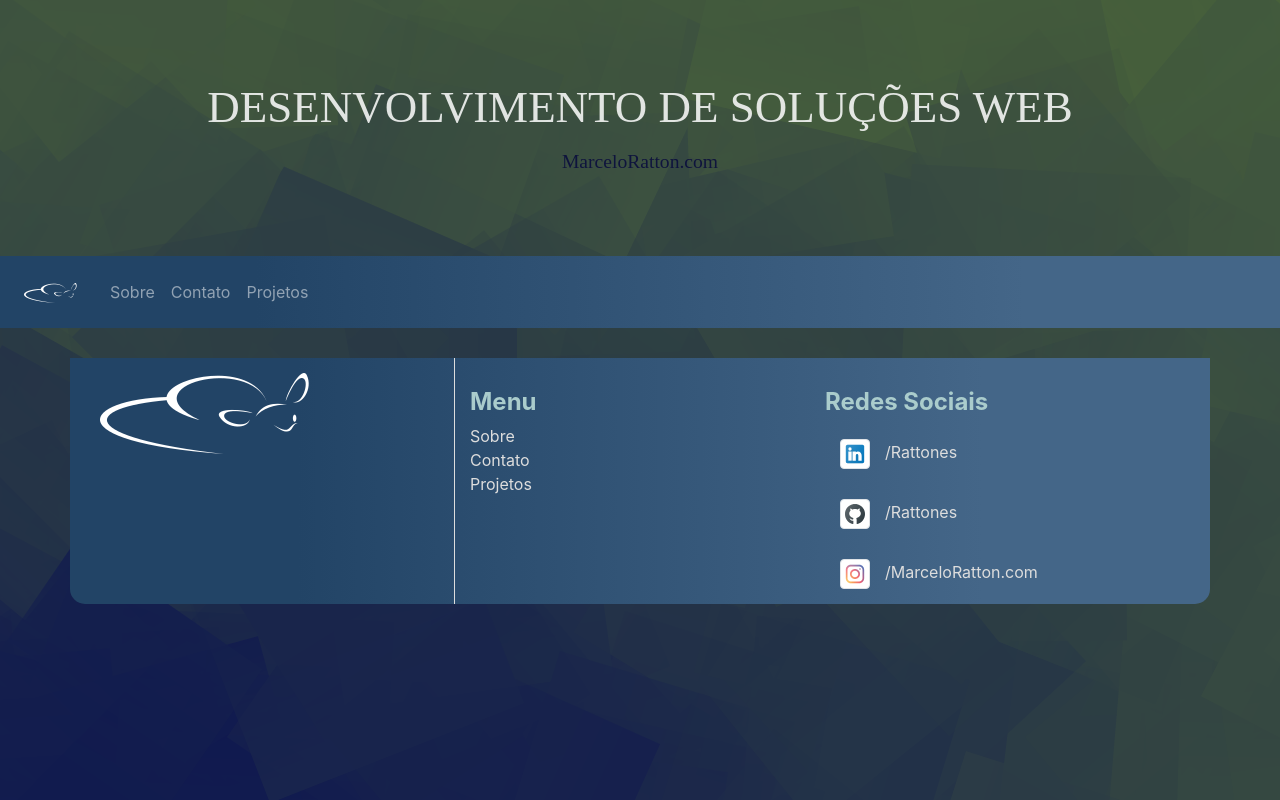
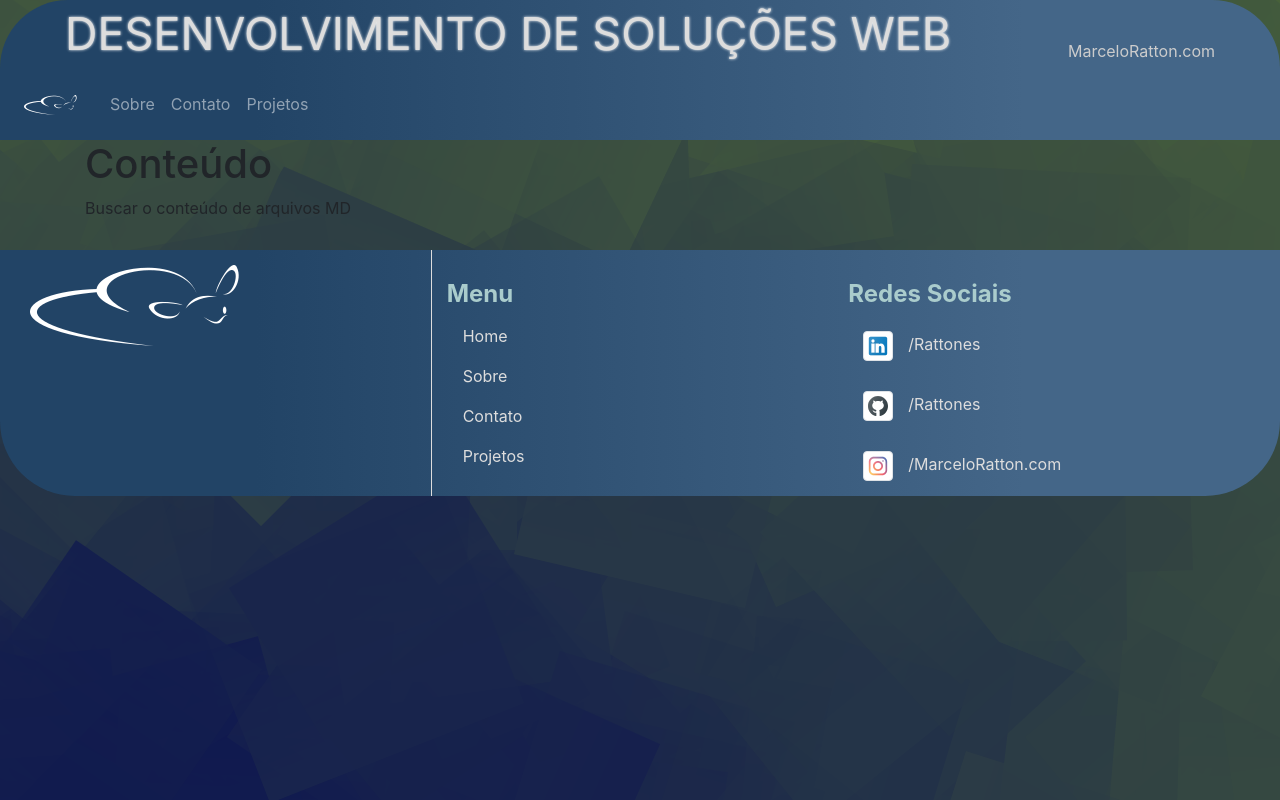
Before and after one commit to MarceloRatton/site, a React (Create React App) app: page / in a window 1280 px wide. Built offline with nearby package versions, Linux system fonts and the light colour scheme.

Commit message:
evolutiong ..

```diff
--- /dev/null
+++ b/src/components/Contend/index.js
@@ -0,0 +1,13 @@
+import React from 'react';
+import { Container } from 'react-bootstrap';
+
+import './styles.css';
+
+export default function Content() {
+    return (
+        <Container>
+            <h1>Conteúdo</h1>
+            <span>Buscar o conteúdo de arquivos MD</span>
+        </Container>
+    );
+}
--- a/src/components/Footbar/index.js
+++ b/src/components/Footbar/index.js
@@ -1,5 +1,5 @@
-import React, { Component } from 'react'
-import { Container, Row, Col, Figure, Image } from 'react-bootstrap'
+import React from 'react'
+import { Container, Row, Col, Figure, Image, Nav } from 'react-bootstrap'
 
 import './styles.css'
 
@@ -9,10 +9,9 @@ import LinkedIn from '../../assets/img/icons/linkedin.svg'
 import Github from '../../assets/img/icons/github.svg'
 import Instagram from '../../assets/img/icons/instagram.svg'
 
-export default class Footbar extends Component {
-  render() {
+export default function Footbar() {
     return (
-        <Container className="footer">
+        <Container fluid className="footer">
             <Col className="base-line" xs={4}>
                 <Row>
                     <Figure>
@@ -26,13 +25,16 @@ export default class Footbar extends Component {
                         <h4>Menu</h4>
                     </Row>
                     <Row>
-                        Sobre
+                        <Nav.Link href="/">Home</Nav.Link>
                     </Row>
                     <Row>
-                        Contato
+                        <Nav.Link href="/sobre">Sobre</Nav.Link>
                     </Row>
                     <Row>
-                        Projetos
+                        <Nav.Link href="/contato">Contato</Nav.Link>
+                    </Row>
+                    <Row>
+                        <Nav.Link href="/projetos">Projetos</Nav.Link>
                     </Row>
                 </Col>
                 <Col>
@@ -45,12 +47,12 @@ export default class Footbar extends Component {
                         </a>
                     </Row>
                     <Row>
-                    <a href="https://github.com/rattones" target="_blank">
+                        <a href="https://github.com/rattones" target="_blank">
                             <Image src={Github} thumbnail={true} width={30}/>/Rattones
                         </a>
                     </Row>
                     <Row>
-                    <a href="https://instagram.com/marcelorattoncom" target="_blank">
+                        <a href="https://instagram.com/marcelorattoncom" target="_blank">
                             <Image src={Instagram} thumbnail={true} width={30}/>/MarceloRatton.com
                         </a>
                     </Row>
@@ -58,5 +60,4 @@ export default class Footbar extends Component {
             </Col>
         </Container>
     )
-  }
 }
--- a/src/components/Footbar/styles.css
+++ b/src/components/Footbar/styles.css
@@ -3,8 +3,8 @@
     background-blend-mode: color-burn;
     color: #ddd;
     margin-top: 30px;
-    border-bottom-left-radius: 15px;
-    border-bottom-right-radius: 15px;
+    border-bottom-left-radius: 75px;
+    border-bottom-right-radius: 75px;
     display: flex;
     flex-direction: row;
 }
--- a/src/components/Title/index.js
+++ b/src/components/Title/index.js
@@ -1,18 +1,12 @@
-import React, { Component } from 'react';
-
+import React from 'react';
+import { Container } from 'react-bootstrap';
 import './styles.css'
 
-export default class Title extends Component {
-  render() {
+export default function Title({ title }) {
     return (
-      <div className="site-heading">
-        <h1>
-            <span className="header-title">Desenvolvimento de soluções Web</span>
-        </h1>
-        <h3>
-          <span className="header-subtitle">MarceloRatton.com</span>
-        </h3>
-      </div>
-    )
-  }
+      <Container fluid className="header">
+        <div className="header-title">{title}</div>
+        <div className="header-subtitle">MarceloRatton.com</div>
+      </Container>
+    );
 }
--- a/src/components/Title/styles.css
+++ b/src/components/Title/styles.css
@@ -1,19 +1,28 @@
-.site-heading {
-    margin-top: 5rem;
-    margin-bottom: 5rem;
-    line-height: 1.5;
-    font-family: 'Raleway';
-    color: rgba(255, 255, 255, 0.85);
-    display: block;
-    text-align: center;
-  }
-
-.site-heading .header-title {
-    text-transform: uppercase;
-    font-size: 45px;
+.header {
+    background-image: linear-gradient(to right,#246 20%,#468 80%);
+    background-blend-mode: color-burn;
+    margin-bottom: 0;
+    padding-left: 90px;
+    padding-right: 90px;
+    border-top-left-radius: 75px;
+    border-top-right-radius: 75px;
+    display: flex;
+    flex-direction: row;
+    align-items: center;
+    justify-content: space-between;
 }
 
-.site-heading .header-subtitle {
-    font-size: 0.7em;
-    color: rgba(0, 0, 60, 0.75);
+.header .header-title {
+    margin-left: 50px;
+    text-transform: uppercase;
+    color: #ddd;
+    font-size: 45px;
+    text-shadow: 0 0 3px #fff;
 }
+
+.header .header-subtitle {
+    margin-right: 50px;
+    font-size: 16px;
+    padding-top: 35px;
+    color: #ccc;
+}
--- a/src/pages/Contato/index.js
+++ b/src/pages/Contato/index.js
@@ -1,18 +1,19 @@
-import React, { Component } from 'react';
+import React from 'react';
 
-import Topbar from '../../components/Topbar'
-import Footbar from '../../components/Footbar'
+import Title from '../../components/Title';
+import Topbar from '../../components/Topbar';
+import Footbar from '../../components/Footbar';
+import Contend from '../../components/Contend';
 
 // import { Container } from './styles';
 
-export default class Contato extends Component {
-  render() {
-    return (
-        <div>
-            <h2>Contato</h2>
-            <Topbar />
-            <Footbar />
-        </div>
-    )
-  }
+export default function Contato() {
+  return (
+      <div>
+          <Title title="Contato" />
+          <Topbar />
+          <Contend />
+          <Footbar />
+      </div>
+  );
 }
--- a/src/pages/Home/index.js
+++ b/src/pages/Home/index.js
@@ -3,17 +3,15 @@ import React from 'react'
 import Topbar from '../../components/Topbar'
 import Title from '../../components/Title'
 import Footbar from '../../components/Footbar'
+import Contend from '../../components/Contend';
 
-function Home() {
+export default function Home() {
     return (
         <div className="Home">
-            <Title />
+            <Title title="Desenvolvimento de Soluções WEB" />
             <Topbar />
+            <Contend />
             <Footbar />
         </div>
-    )
+    );
 }
-
-export default Home
-
-// https://startbootstrap.com/previews/business-casual/
--- a/src/pages/Projetos/index.js
+++ b/src/pages/Projetos/index.js
@@ -1,18 +1,19 @@
-import React, { Component } from 'react';
+import React from 'react';
 
-import Topbar from '../../components/Topbar'
+import Title from '../../components/Title';
+import Topbar from '../../components/Topbar';
 import Footbar from '../../components/Footbar';
+import Contend from '../../components/Contend';
 
 // import { Container } from './styles';
 
-export default class Projetos extends Component {
-  render() {
-    return (
-        <div>
-            <h2>Projetos</h2>
-            <Topbar />
-            <Footbar />
-        </div>
-    )
-  }
+export default function Projetos() {
+  return (
+      <div>
+          <Title title="Projetos" />
+          <Topbar />
+          <Contend />
+          <Footbar />
+      </div>
+  );
 }
--- a/src/pages/Sobre/index.js
+++ b/src/pages/Sobre/index.js
@@ -1,18 +1,17 @@
-import React, { Component } from 'react';
+import React from 'react';
 
+import Title from '../../components/Title'
 import Topbar from '../../components/Topbar'
 import Footbar from '../../components/Footbar';
+import Contend from '../../components/Contend';
 
-// import { Container } from './styles';
-
-export default class Sobre extends Component {
-  render() {
-    return (
-        <div>
-            <h2>Sobre</h2>
-            <Topbar />
-            <Footbar />
-        </div>
-)
-  }
+export default function Sobre() {
+  return (
+      <div>
+          <Title title="Sobre" />
+          <Topbar />
+          <Contend />
+          <Footbar />
+      </div>
+  );
 }
```
Also changed, not shown: src/components/Topbar/index.js (+6 -8 lines), src/components/Contend/styles.css (added), 1 other file (tests, documents, lock files or other folders).
